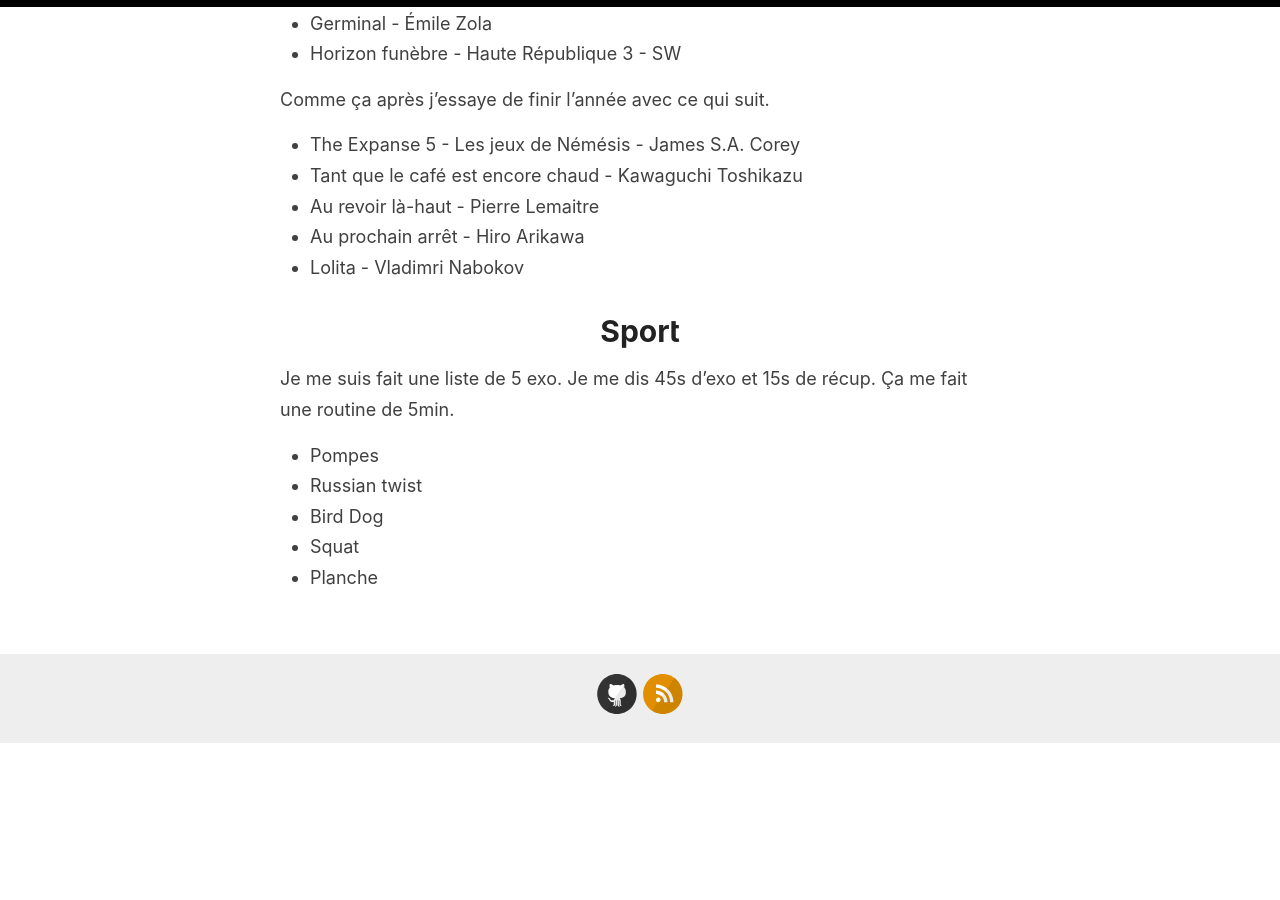
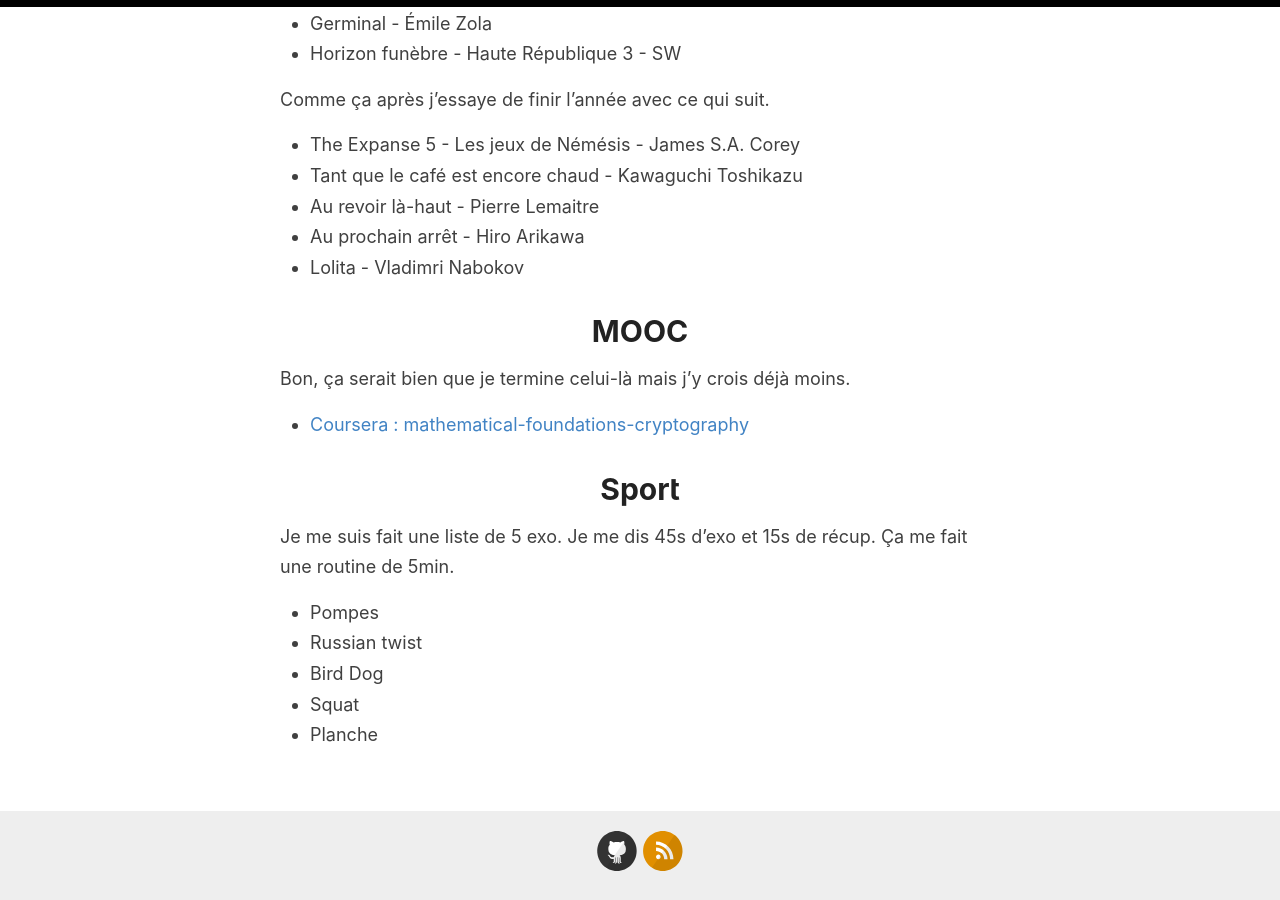
Before and after one commit to homeostasie/bouquins, a Jekyll site: the page built from _posts/2024-08-12-piles-aout-2024.md, in a window 1280 px wide and 900 px high, scrolled down 1118 px. Built offline with Jekyll 4.4.1, drawn with Linux system fonts in a browser that asks for light colours; before the commit the page ends 1861 px from its top, so only the background shows below that.

Commit message:
obj aout 2024 ajout mooc

```diff
--- a/_posts/2024-08-12-piles-aout-2024.md
+++ b/_posts/2024-08-12-piles-aout-2024.md
@@ -44,6 +44,12 @@
 - Au prochain arrêt - Hiro Arikawa
 - Lolita - Vladimri Nabokov
 
+# MOOC
+
+Bon, ça serait bien que je termine celui-là mais j'y crois déjà moins.
+
+- [Coursera : mathematical-foundations-cryptography](https://www.coursera.org/learn/mathematical-foundations-cryptography)
+
 # Sport
 
 Je me suis fait une liste de 5 exo. Je me dis 45s d'exo et 15s de récup. Ça me fait une routine de 5min.
```
